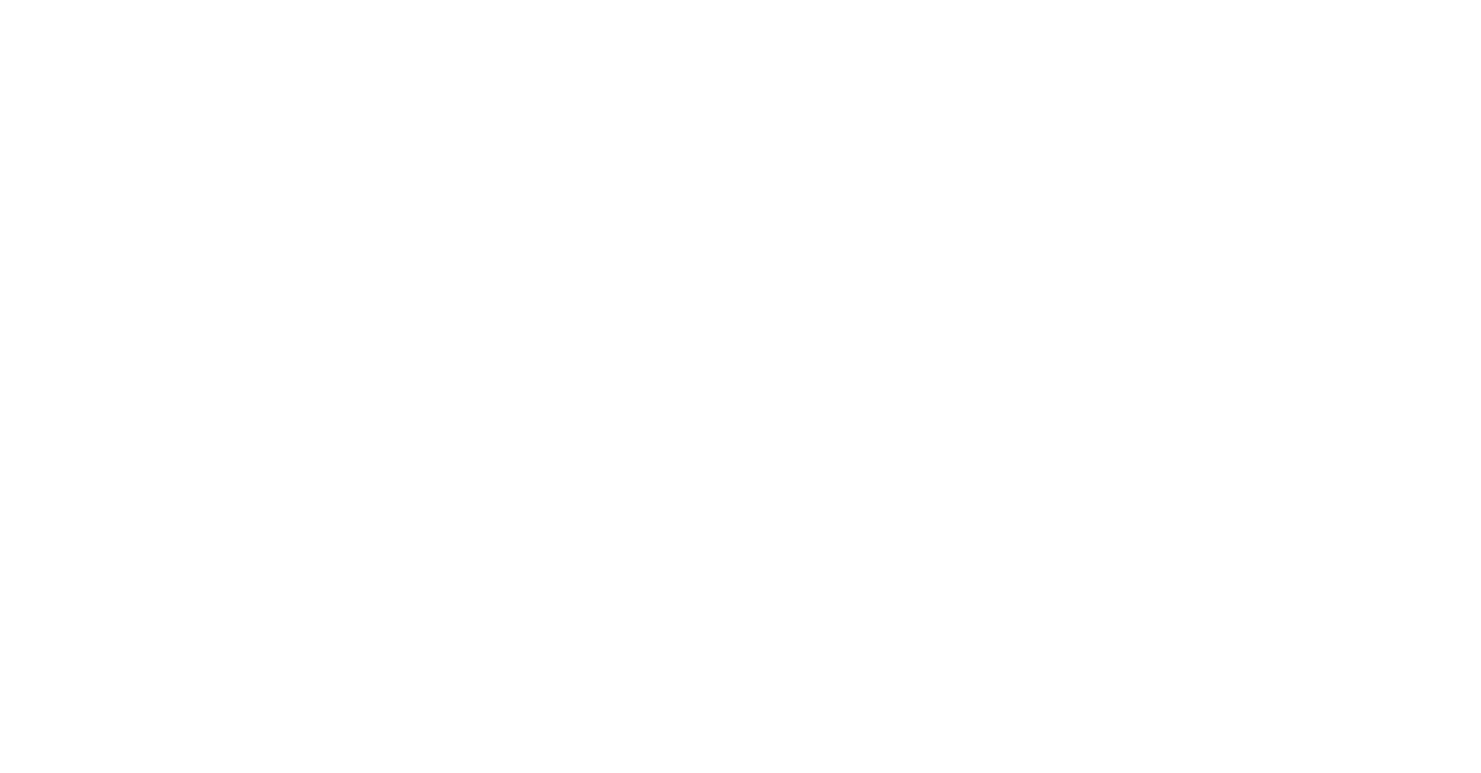
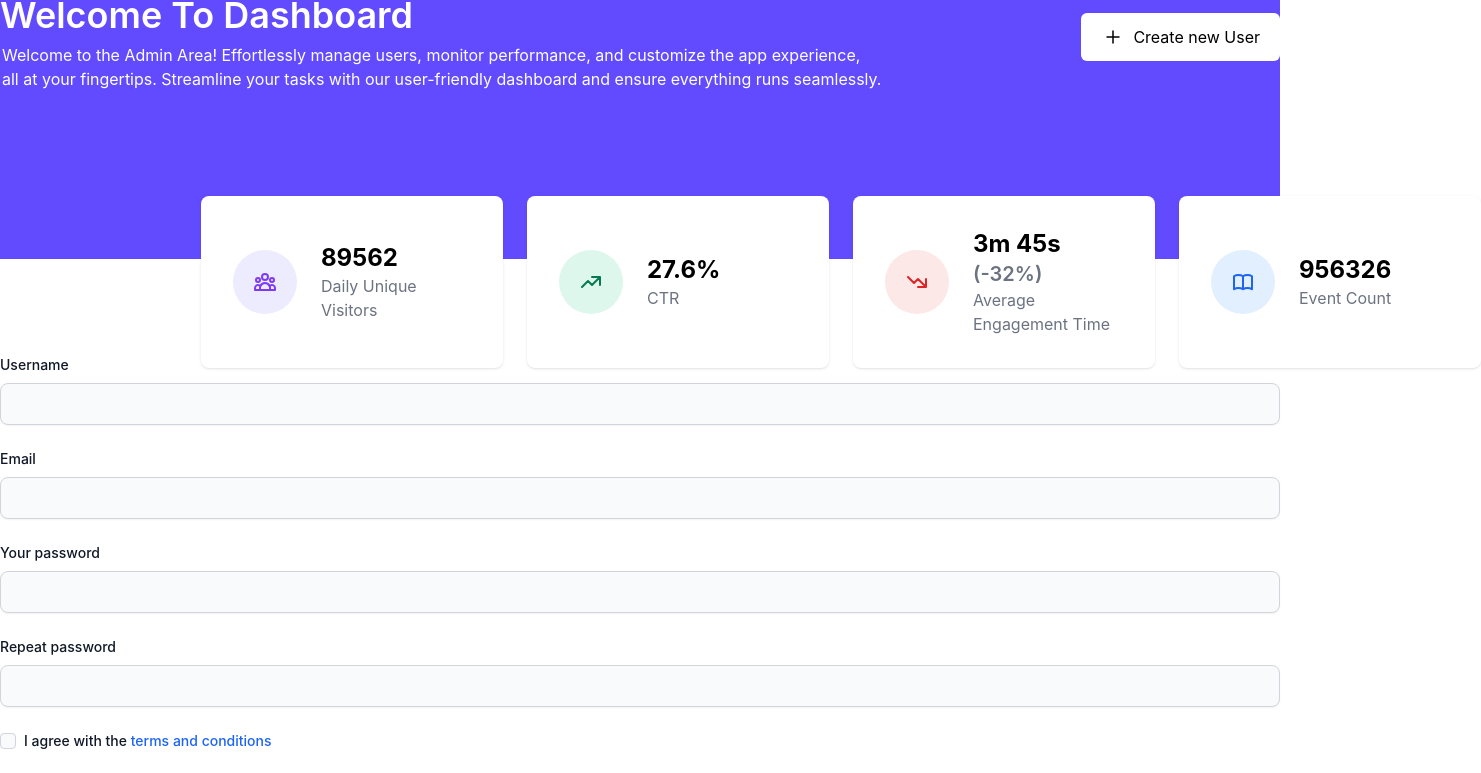
Before and after one commit to Stilisky/Alphas_Dashboard, a React (Create React App) app in the folder client/: page /update-user/1 in a window 1280 px wide. Before the commit this address had no page. Shown: the part 141-914 px from the top of the page, 1481 px wide, since content can reach past the window. Before the commit the page ends 800 px from the top, so only its background shows below. Built offline with nearby package versions, Linux system fonts and the light colour scheme; no server answers.

Commit message:
delete and update user admin function ok

```diff
--- a/client/src/App.js
+++ b/client/src/App.js
@@ -5,6 +5,8 @@
 import { UserDashboard } from './components/userdashboard';
 import Login from './components/Login';
 import Register from './components/Register';
+import Edithuser from './admin/page/Edithuser';
+
 
 function App() {
   return (
@@ -14,6 +16,8 @@
       <Route path='/dashboard' element={<UserDashboard />}/>
       <Route path='/login' element={<Login />}/>
       <Route path='/register' element={<Register />}/>
+      <Route path='/update-user/:id' element={<Edithuser />} /> {/* Nouvelle route pour la mise à jour */}
+
     </Routes>
   );
 }
--- /dev/null
+++ b/client/src/admin/page/Edithuser.js
@@ -0,0 +1,98 @@
+import React, { useState, useEffect } from 'react';
+import { useParams } from 'react-router-dom'; // Importez useParams
+import AdminNav from '../components/adminNav';
+import Mainadmin from '../components/mainadmin';
+import Stat from '../components/stat';
+
+const Edithuser = () => {
+    const { id } = useParams(); // Récupérez l'ID depuis l'URL
+
+    const [user, setUser] = useState({
+        username: '',
+        email: ''
+    });
+
+    useEffect(() => {
+        fetch(`http://localhost:4000/users/data/${id}`)
+            .then(response => response.json())
+            .then(data => {
+                console.log('Fetched user data:', data);
+                setUser(data);
+            })
+            .catch(error => console.error('Error fetching user data:', error));
+    }, [id]);
+
+    const handleFormSubmit = async (event) => {
+        event.preventDefault();
+
+        const updatedUser = {
+            username: event.target.Username.value,
+            email: event.target.email.value,
+            password: event.target.password.value // Nouveau mot de passe
+        };
+
+        fetch(`http://localhost:4000/update/users/data/${id}`, {
+            method: 'PUT',
+            headers: {
+                'Content-Type': 'application/json'
+            },
+            body: JSON.stringify(updatedUser)
+        })
+            .then(response => response.json())
+            .then(data => {
+                console.log('User updated:', data);
+                setUser(updatedUser);
+            })
+            .catch(error => console.error('Error updating user:', error));
+    };
+
+    return (
+        <div>
+            <AdminNav />
+            <Mainadmin />
+            <Stat />
+
+            <div className='container mx-auto mt-24'>
+                <form onSubmit={handleFormSubmit}>
+                    <div class="mb-6">
+                        <label for="Username" class="block mb-2 text-sm font-medium text-gray-900 dark:text-white">Username</label>
+                        <input
+                            type="Username"
+                            id="Username"
+                            class="shadow-sm bg-gray-50 border border-gray-300 text-gray-900 text-sm rounded-lg focus:ring-blue-500 focus:border-blue-500 block w-full p-2.5 dark:bg-gray-700 dark:border-gray-600 dark:placeholder-gray-400 dark:text-white dark:focus:ring-blue-500 dark:focus:border-blue-500 dark:shadow-sm-light"
+                            placeholder={user.username}
+                            required
+                        />
+                    </div>
+                    <div class="mb-6">
+                        <label for="email" class="block mb-2 text-sm font-medium text-gray-900 dark:text-white">Email</label>
+                        <input
+                            type="email"
+                            id="email"
+                            class="shadow-sm bg-gray-50 border border-gray-300 text-gray-900 text-sm rounded-lg focus:ring-blue-500 focus:border-blue-500 block w-full p-2.5 dark:bg-gray-700 dark:border-gray-600 dark:placeholder-gray-400 dark:text-white dark:focus:ring-blue-500 dark:focus:border-blue-500 dark:shadow-sm-light"
+                            placeholder={user.email}
+                            required
+                        />
+                    </div>
+                    <div class="mb-6">
+                        <label for="password" class="block mb-2 text-sm font-medium text-gray-900 dark:text-white">Your password</label>
+                        <input type="password" id="password" class="shadow-sm bg-gray-50 border border-gray-300 text-gray-900 text-sm rounded-lg focus:ring-blue-500 focus:border-blue-500 block w-full p-2.5 dark:bg-gray-700 dark:border-gray-600 dark:placeholder-gray-400 dark:text-white dark:focus:ring-blue-500 dark:focus:border-blue-500 dark:shadow-sm-light" required />
+                    </div>
+                    <div class="mb-6">
+                        <label for="repeat-password" class="block mb-2 text-sm font-medium text-gray-900 dark:text-white">Repeat password</label>
+                        <input type="password" id="repeat-password" class="shadow-sm bg-gray-50 border border-gray-300 text-gray-900 text-sm rounded-lg focus:ring-blue-500 focus:border-blue-500 block w-full p-2.5 dark:bg-gray-700 dark:border-gray-600 dark:placeholder-gray-400 dark:text-white dark:focus:ring-blue-500 dark:focus:border-blue-500 dark:shadow-sm-light" required />
+                    </div>
+                    <div class="flex items-start mb-6">
+                        <div class="flex items-center h-5">
+                            <input id="terms" type="checkbox" value="" class="w-4 h-4 border border-gray-300 rounded bg-gray-50 focus:ring-3 focus:ring-blue-300 dark:bg-gray-700 dark:border-gray-600 dark:focus:ring-blue-600 dark:ring-offset-gray-800 dark:focus:ring-offset-gray-800" required />
+                        </div>
+                        <label for="terms" class="ml-2 text-sm font-medium text-gray-900 dark:text-gray-300">I agree with the <a href="#" class="text-blue-600 hover:underline dark:text-blue-500">terms and conditions</a></label>
+                    </div>
+                    <button type="submit" class="text-white bg-blue-700 hover:bg-blue-800 focus:ring-4 focus:outline-none focus:ring-blue-300 font-medium rounded-lg text-sm px-5 py-2.5 text-center dark:bg-blue-600 dark:hover:bg-blue-700 dark:focus:ring-blue-800">Register new account</button>
+                </form>
+            </div>
+        </div>
+    );
+}
+
+export default Edithuser;
```
Also changed, not shown: client/src/admin/components/userslist.js (+61 -11 lines), 2 other files (tests, documents, lock files or other folders).
